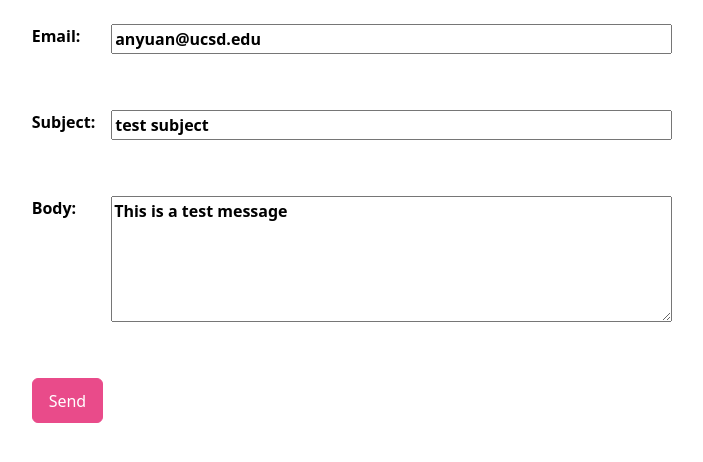
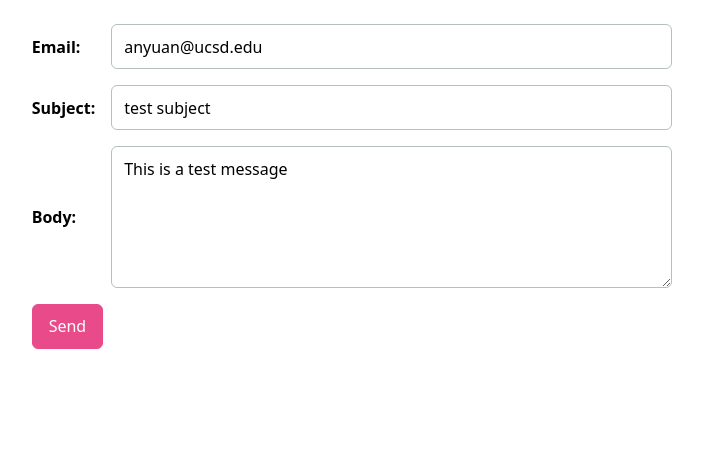
Before and after one commit to angelayuan399/portfolio, a plain HTML site: page contact/index.html in a window 1280 px wide. Shown: the whole page, without its empty margins (288-991 px from the left). Drawn offline with Linux system fonts and the light colour scheme.

Commit message:
contact page

```diff
--- a/contact/index.html
+++ b/contact/index.html
@@ -9,7 +9,6 @@
   <style>
     :root { --accent: oklch(65% 50% 0); }
 
-
     body {
       max-width: 70ch;
       margin-inline: auto;
@@ -18,9 +17,7 @@
       line-height: 1.5;
     }
 
-
     input, textarea, button { font: inherit; }
-
 
     form {
       display: grid;
@@ -34,7 +31,7 @@
       display: grid;
       grid-template-columns: subgrid;
       grid-column: 1 / -1;
-
+      align-items: center;
       font-weight: 600;
     }
 
@@ -43,8 +40,7 @@
       align-self: center;
     }
 
-
-    label > .control {
+    .control {
       grid-column: 2;
       width: 100%;
       box-sizing: border-box;
@@ -57,12 +53,13 @@
 
     textarea.control { min-height: 8rem; resize: vertical; }
 
-
-    .control:focus, button:focus {
+    .control:focus,
+    button:focus {
       outline: none;
       border-color: var(--accent);
       box-shadow: 0 0 0 3px oklch(from var(--accent) 92% 0.08 h);
     }
+
 
     button[type="submit"] {
       grid-column: 1 / -1;
@@ -74,31 +71,34 @@
       border-radius: 0.375rem;
       cursor: pointer;
     }
-    button[type="submit"]:hover { filter: brightness(0.95);
-      grid-column: 1/-1;}
+    button[type="submit"]:hover { filter: brightness(0.95); }
+
+
+    @media (max-width: 600px) {
+      form { grid-template-columns: 1fr; }
+      label { grid-template-columns: 1fr; }
+      .control { grid-column: 1; }
+    }
   </style>
 </head>
 <body>
-<form
-action="https://formspree.io/f/mvgwrjel"
-method="POST">
-  <label>
-    Email:
-    <input type="email" name="email"value='anyuan@ucsd.edu' required>
-  </label>
-  <br>
-  <label>
-    Subject:
-    <input name="subject" value="test subject">
-  </label>
-  <br>
-  <label>
-    Body:
-    <textarea name="body" rows="5">This is a test message </textarea>
-  </label>
-  <br>
-  <button type="submit">Send</button>
-</form>
+  <form action="https://formspree.io/f/mvgwrjel" method="POST">
+    <label for="email">
+      <span class="label-text">Email:</span>
+      <input class="control" id="email" type="email" name="email" value="anyuan@ucsd.edu" required>
+    </label>
 
+    <label for="subject">
+      <span class="label-text">Subject:</span>
+      <input class="control" id="subject" name="subject" value="test subject">
+    </label>
+
+    <label for="body">
+      <span class="label-text">Body:</span>
+      <textarea class="control" id="body" name="body" rows="5">This is a test message</textarea>
+    </label>
+
+    <button type="submit">Send</button>
+  </form>
 </body>
 </html>
--- a/newstyle.css
+++ b/newstyle.css
@@ -0,0 +1,27 @@
+form {
+  display: grid;
+  grid-template-columns: auto 1fr; /* left: label text, right: input */
+  gap: 1em;
+  align-items: center;
+}
+
+/* ⬇️ Make *each row* (label + its control) span the whole grid */
+label {
+  display: grid;
+  grid-template-columns: subgrid; /* or use display: contents as fallback */
+  grid-column: 1 / -1;            /* ⭐ span full row */
+  font-weight: 600;
+}
+
+/* Place label text in col 1, control in col 2 */
+label > .label-text { grid-column: 1; align-self: center; }
+label > .control {
+  grid-column: 2;
+  width: 100%;
+  box-sizing: border-box;
+}
+
+/* ⬇️ Make the submit button also span the full grid row */
+button[type="submit"] {
+  grid-column: 1 / -1;            /* ⭐ span full row */
+}
```
